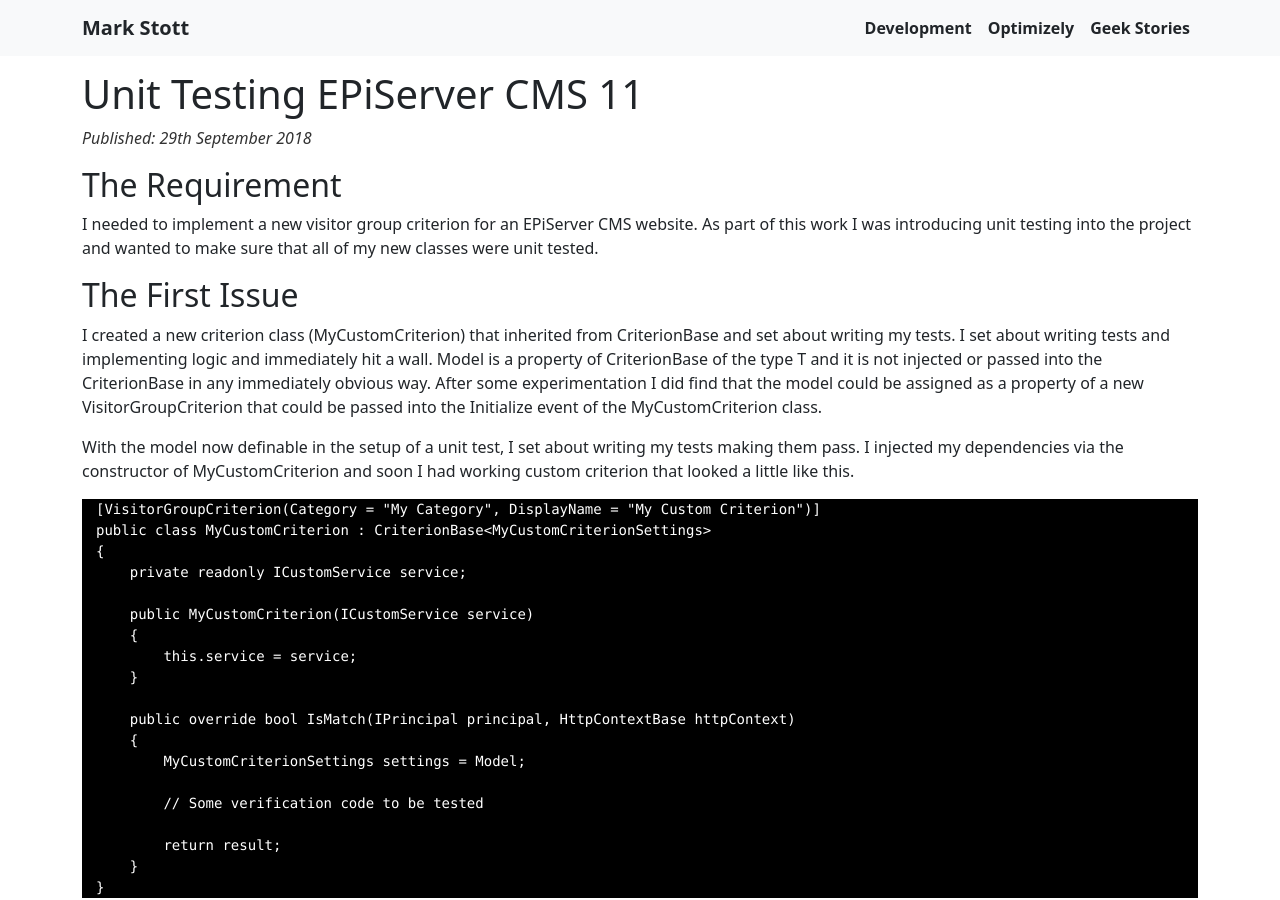
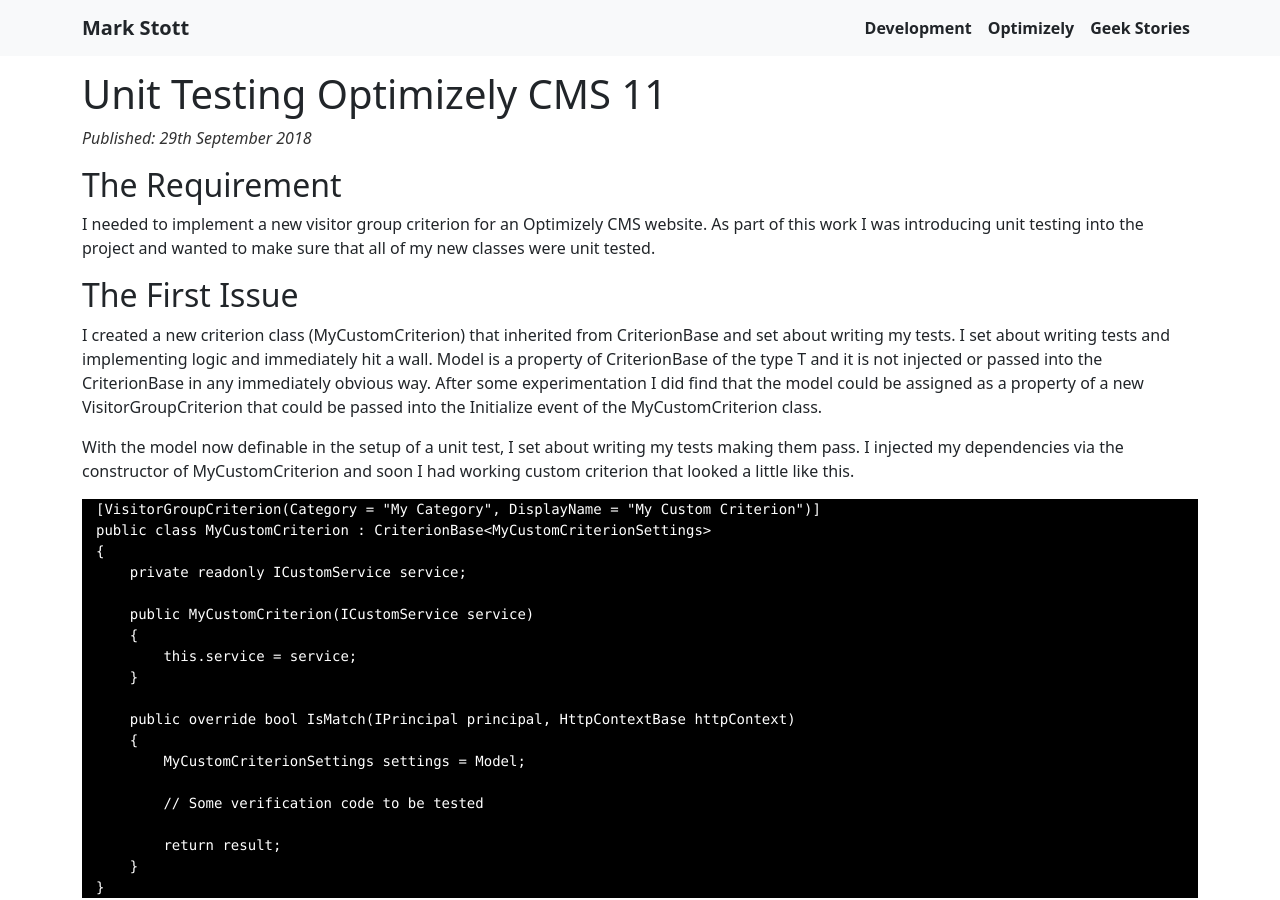
Before and after one commit to GeekInTheNorth/GeekInTheNorth.github.io, a Jekyll site: the page built from _posts/2018-09-29-unit-testing-episerver.md, in a window 1280 px wide and 900 px high. Built offline with Jekyll 4.4.1, drawn with Linux system fonts in a browser that asks for light colours.

Commit message:
Update Related Articles

```diff
--- a/_layouts/post.html
+++ b/_layouts/post.html
@@ -14,16 +14,9 @@
 
 {% if page.relatedArticles %}
 
-{% for relatedArticle in page.relatedArticles %}
-  <p>{{relatedArticle}}</p>
-{% endfor %}
-
 <section class="my-3">
     <h2 class="mb-3">Related Articles</h2>
     {% for post in site.posts %}
-
-    <p>{{post.path}}</p>
-
     {% if page.relatedArticles contains post.path %}
     <div class="card mb-3">
       <div class="card-body">
--- a/_posts/2018-09-29-unit-testing-episerver.md
+++ b/_posts/2018-09-29-unit-testing-episerver.md
@@ -1,20 +1,20 @@
 ---
 layout: post
-title: "Unit Testing EPiServer CMS 11"
-description: "A solution for Unit Testing Custom Criterion for visitor groups in EPiServer CMS 11."
+title: "Unit Testing Optimizely CMS 11"
+description: "A solution for Unit Testing Custom Criterion for visitor groups in Optimizely CMS 11."
 permalink: "/article/unit_testing_episerver"
 category:
   - Development
   - Optimizely
 ---
 
-# Unit Testing EPiServer CMS 11
+# Unit Testing Optimizely CMS 11
 
 Published: 29th September 2018
 
 ## The Requirement
 
-I needed to implement a new visitor group criterion for an EPiServer CMS website. As part of this work I was introducing unit testing into the project and wanted to make sure that all of my new classes were unit tested.
+I needed to implement a new visitor group criterion for an Optimizely CMS website. As part of this work I was introducing unit testing into the project and wanted to make sure that all of my new classes were unit tested.
 
 ## The First Issue
 
```
Also changed, not shown: _posts/2018-08-31-boosting-exact-matches-in-elastic-search.md (+1 -1 lines), _posts/2021-08-31-custom-admin-pages-in-optimizely-12.md (+1 -1 lines), _posts/2024-08-28-how-to-create-an-optimizely-addon-part-1.md (+1 -0 lines), _posts/2024-08-30-how-to-create-an-optimizely-addon-part-2.md (+3 -0 lines).
